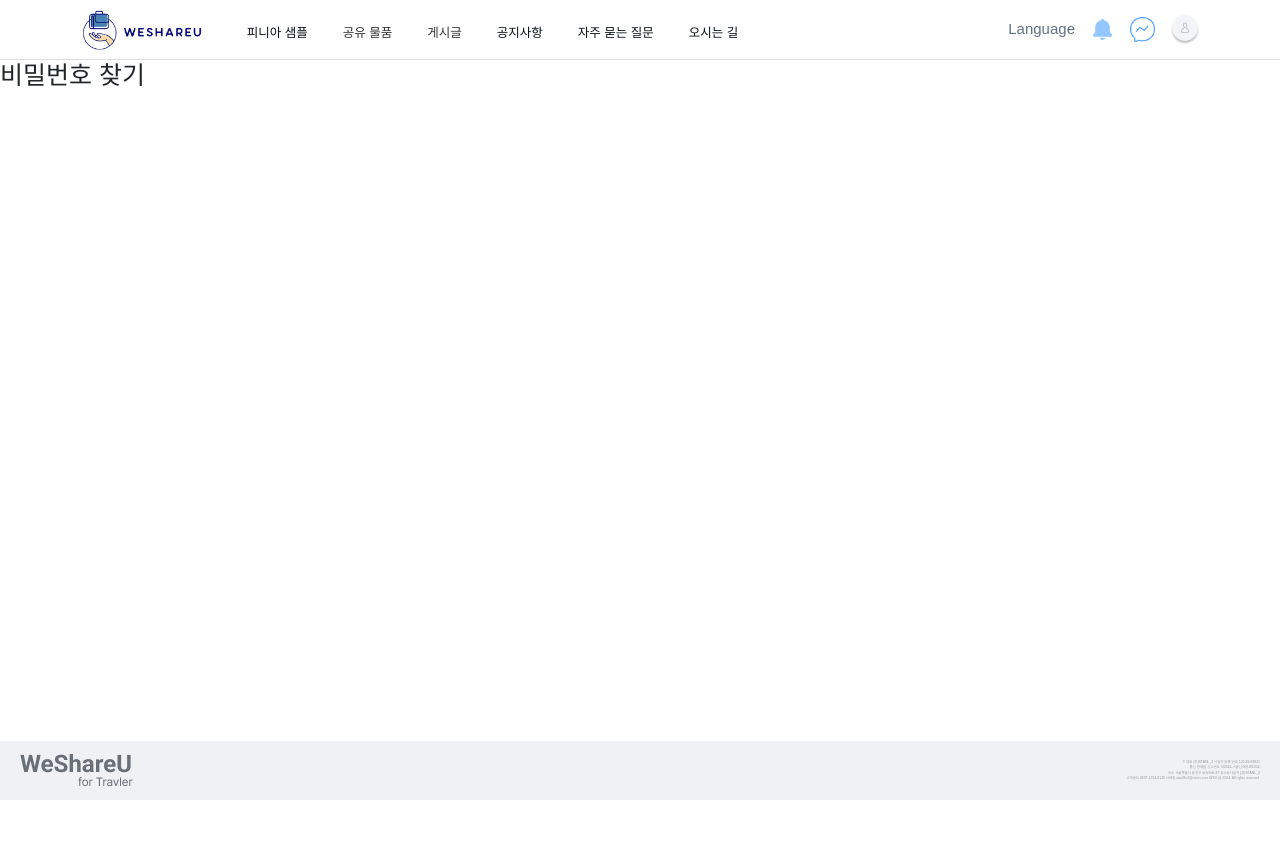
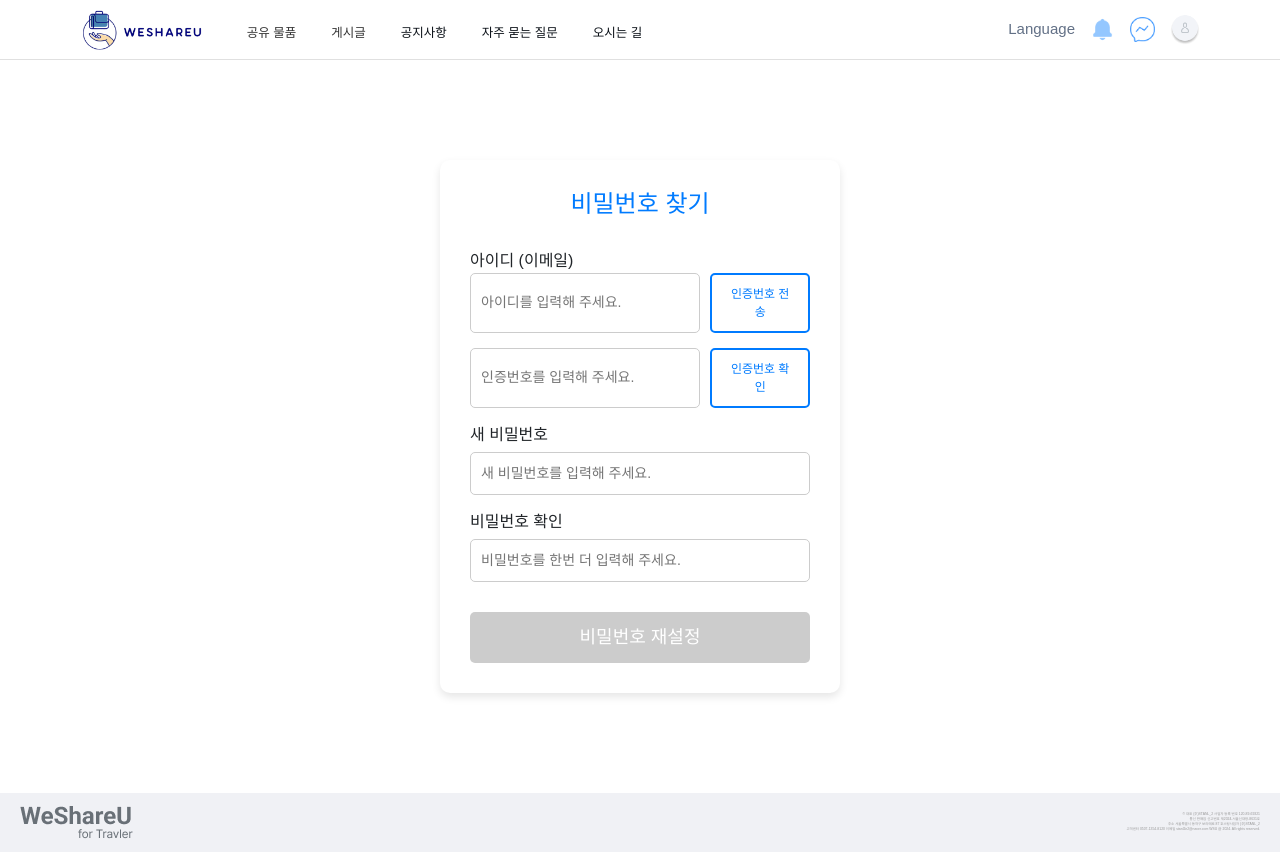
Before and after one commit to beyond-sw-camp/be09-4th-STANL2-WeShareYou, a Vue app: page /findPwd in a window 1280 px wide. Before the commit the page ends 800 px from the top, so only its background shows below. Built offline with nearby package versions, Linux system fonts and the light colour scheme; a web font is replaced by a local one.

Commit message:
feat: 비밀번호 찾기 완료(#22)

```diff
--- a/src/stores/member/findPwd.js
+++ b/src/stores/member/findPwd.js
@@ -0,0 +1,42 @@
+import { defineStore } from 'pinia';
+import axios from 'axios';
+
+export const useFindPwdStore = defineStore('findPwd', {
+  actions: {
+    async sendVerificationCode(email) {
+      try {
+        const response = await axios.post('http://localhost:8080/api/v1/member/mail', { email });
+        if (!response.data.success) {
+          throw new Error(response.data.error || '인증번호 전송 실패');
+        }
+      } catch (error) {
+        console.error('인증번호 전송 실패:', error);
+        throw error;
+      }
+    },
+
+    async verifyCode(email, code) {
+      try {
+        const response = await axios.post('http://localhost:8080/api/v1/member/mail/check', { email, code });
+        if (!response.data.success) {
+          throw new Error(response.data.error || '인증번호 확인 실패');
+        }
+      } catch (error) {
+        console.error('인증번호 확인 실패:', error);
+        throw error;
+      }
+    },
+
+    async resetPassword(loginId, password) {
+      try {
+        const response = await axios.put('http://localhost:8080/api/v1/member/password', { loginId, password });
+        if (!response.data.success) {
+          throw new Error(response.data.error || '비밀번호 재설정 실패');
+        }
+      } catch (error) {
+        console.error('비밀번호 재설정 실패:', error);
+        throw error;
+      }
+    },
+  },
+});
--- a/src/views/body/member/FindPwd.vue
+++ b/src/views/body/member/FindPwd.vue
@@ -1,13 +1,195 @@
 <template>
-    <div>
-<h1>비밀번호 찾기</h1>
+    <div class="find-pwd-container">
+        <h1 class="page-title">비밀번호 찾기</h1>
+
+        <label for="loginId" class="loginId">아이디 (이메일)</label>
+        <div class="form-group with-button">
+            <input v-model="loginId" id="loginId" type="email" placeholder="아이디를 입력해 주세요." />
+            <button class="small-button" @click="sendVerificationCode">인증번호 전송</button>
+        </div>
+
+        <div class="form-group with-button">
+            <input v-model="verificationCode" placeholder="인증번호를 입력해 주세요." />
+            <button class="small-button" @click="verifyCode">인증번호 확인</button>
+        </div>
+
+        <p v-if="verificationStatus" :class="{ 'success-text': isVerified, 'error-text': !isVerified }">
+            {{ verificationStatus }}
+        </p>
+
+        <div class="form-group">
+            <label for="newPassword" class="pwd">새 비밀번호</label>
+            <input v-model="newPassword" id="newPassword" type="password" placeholder="새 비밀번호를 입력해 주세요." />
+        </div>
+
+        <div class="form-group">
+            <label for="confirmPassword" class="pwd">비밀번호 확인</label>
+            <input v-model="confirmPassword" id="confirmPassword" type="password" placeholder="비밀번호를 한번 더 입력해 주세요."
+                @input="validatePasswordMatch" />
+            <p :class="passwordMatchMessageClass">{{ passwordMatchMessage }}</p>
+        </div>
+
+        <button class="submit-button" :disabled="!isVerified || !passwordsMatch" @click="resetPassword">
+            비밀번호 재설정
+        </button>
     </div>
 </template>
 
 <script setup>
+import { ref } from 'vue';
+import { useFindPwdStore } from '@/stores/member/findPwd'; // Store import
 
+const findPwdStore = useFindPwdStore();
+const loginId = ref('');
+const verificationCode = ref('');
+const verificationStatus = ref('');
+const isVerified = ref(false);
+const newPassword = ref('');
+const confirmPassword = ref('');
+const passwordMatchMessage = ref('');
+const passwordMatchMessageClass = ref('');
+const passwordsMatch = ref(false);
+
+async function sendVerificationCode() {
+    try {
+        await findPwdStore.sendVerificationCode(loginId.value);
+        alert('인증번호가 전송되었습니다.');
+    } catch (error) {
+        console.error('인증번호 전송 실패:', error);
+        alert('인증번호 전송에 실패했습니다.');
+    }
+}
+
+async function verifyCode() {
+    try {
+        await findPwdStore.verifyCode(loginId.value, verificationCode.value);
+        verificationStatus.value = '인증 확인되었습니다.';
+        isVerified.value = true;
+    } catch (error) {
+        console.error('인증번호 확인 실패:', error);
+        verificationStatus.value = '인증번호가 올바르지 않습니다.';
+        isVerified.value = false;
+    }
+}
+
+function validatePasswordMatch() {
+    if (newPassword.value === confirmPassword.value) {
+        passwordMatchMessage.value = '비밀번호가 일치합니다.';
+        passwordMatchMessageClass.value = 'success-text';
+        passwordsMatch.value = true;
+    } else {
+        passwordMatchMessage.value = '비밀번호가 일치하지 않습니다.';
+        passwordMatchMessageClass.value = 'error-text';
+        passwordsMatch.value = false;
+    }
+}
+
+async function resetPassword() {
+    if (!passwordsMatch.value) {
+        alert('비밀번호가 일치하지 않습니다.');
+        return;
+    }
+
+    try {
+        await findPwdStore.resetPassword(loginId.value, newPassword.value);
+        alert('비밀번호가 성공적으로 재설정되었습니다.');
+    } catch (error) {
+        console.error('비밀번호 재설정 실패:', error);
+        alert('비밀번호 재설정 중 문제가 발생했습니다.');
+    }
+}
 </script>
 
 <style scoped>
+.loginId, .pwd{
+    font-size: 1.6rem;
+}
+.find-pwd-container {
+    max-width: 40rem;
+    margin: 10rem auto;
+    padding: 3rem;
+    background-color: white;
+    border-radius: 1rem;
+    box-shadow: 0 0.4rem 0.8rem rgba(0, 0, 0, 0.1);
+    font-size: 1.6rem;
+}
 
+.page-title {
+    text-align: center;
+    margin-bottom: 3rem;
+    font-size: 2.4rem;
+    color: #007bff;
+}
+
+.form-group {
+    margin-bottom: 1.5rem;
+    display: flex;
+    flex-direction: column;
+    gap: 0.5rem;
+    font-size: 1.6rem;
+}
+
+.form-group input {
+    padding: 1rem;
+    border: 0.1rem solid #ccc;
+    border-radius: 0.5rem;
+    font-size: 1.4rem;
+    width: 100%;
+}
+
+.with-button {
+    display: flex;
+    flex-direction: row;
+    gap: 1rem;
+}
+
+.small-button {
+    padding: 1rem 1.5rem;
+    background-color: white;
+    color: #007bff;
+    border: 0.2rem solid #007bff;
+    border-radius: 0.5rem;
+    cursor: pointer;
+    transition: background-color 0.3s, color 0.3s;
+    font-size: 1.2rem;
+    width: 39.5%;
+}
+
+.small-button:hover {
+    background-color: #007bff;
+    color: white;
+}
+
+.submit-button {
+    width: 100%;
+    padding: 1.2rem;
+    background-color: #007bff;
+    color: white;
+    border: none;
+    border-radius: 0.5rem;
+    cursor: pointer;
+    transition: background-color 0.3s;
+    font-size: 1.8rem;
+}
+
+.submit-button:disabled {
+    background-color: #ccc;
+    cursor: not-allowed;
+}
+
+.submit-button:hover:enabled {
+    background-color: #0056b3;
+}
+
+.success-text {
+    color: green;
+    margin-top: 0.5rem;
+    font-size: 1.4rem;
+}
+
+.error-text {
+    color: red;
+    margin-top: 0.5rem;
+    font-size: 1.4rem;
+}
 </style>
--- a/src/views/body/member/SignUp.vue
+++ b/src/views/body/member/SignUp.vue
@@ -23,7 +23,8 @@
                         아이디 (이메일) <span class="required-text">*필수</span>
                     </label>
                     <div class="input-group with-button">
-                <input v-model="loginId" id="loginId" type="email" placeholder="이메일 형식의 아이디를 입력해 주세요." required />
+                        <input v-model="loginId" id="loginId" type="email" placeholder="이메일 형식의 아이디를 입력해 주세요."
+                            required />
                         <button type="button" class="small-button" @click="sendVerificationCode">인증번호 전송</button>
                     </div>
 
@@ -36,14 +37,16 @@
                         <label for="password">
                             비밀번호 <span class="required-text">*필수</span>
                         </label>
-                <input v-model="password" id="password" type="password" placeholder="비밀번호를 입력해 주세요." @input="validatePasswordMatch" required />
+                        <input v-model="password" id="password" type="password" placeholder="비밀번호를 입력해 주세요."
+                            @input="validatePasswordMatch" required />
                     </div>
 
                     <div class="input-group">
                         <label for="confirmPassword">
                             비밀번호 확인 <span class="required-text">*필수</span>
                         </label>
-                <input v-model="confirmPassword" id="confirmPassword" type="password" placeholder="비밀번호를 한번 더 입력해 주세요." @input="validatePasswordMatch" required />
+                        <input v-model="confirmPassword" id="confirmPassword" type="password"
+                            placeholder="비밀번호를 한번 더 입력해 주세요." @input="validatePasswordMatch" required />
                         <span :class="passwordMatchMessageClass">{{ passwordMatchMessage }}</span>
                     </div>
 
@@ -235,24 +238,29 @@ const register = async () => {
     font-size: 0.75rem;
     margin-left: 0.25rem;
 }
+
 .success-message {
     color: #28a745;
     font-size: 0.75rem;
-    margin-top: 5px;
-    display: block; /* 줄 바꿈 적용 */
+    margin-top: 0.5rem;
+    display: block;
+    font-size: 0.7rem;
 }
 
 .error-message {
     color: #dc3545;
     font-size: 0.75rem;
-    margin-top: 5px;
-    display: block; /* 줄 바꿈 적용 */
+    margin-top: 0.5rem;
+    display: block;
+    font-size: 0.7rem;
 }
+
 .signup-page {
     display: flex;
     flex-direction: column;
     min-height: 100vh;
     background-color: #f5f6f8;
+    font-size: 5rem;
 }
 
 .signup-container {
@@ -268,7 +276,7 @@ const register = async () => {
     max-width: 40rem;
     padding: 2rem;
     background-color: white;
-    border-radius: 10px;
+    border-radius: 1rem;
     box-shadow: 0 0.5rem 1rem rgba(0, 0, 0, 0.1);
 }
 
@@ -290,6 +298,7 @@ const register = async () => {
     margin-bottom: 1rem;
     display: flex;
     flex-direction: column;
+    font-size: 1.5rem;
 }
 
 .with-button {
@@ -299,7 +308,9 @@ const register = async () => {
     gap: 0.5rem;
     width: 100%;
     min-width: 0;
+    font-size: 1rem;
 }
+
 .with-button input {
     flex: 1;
     min-width: 0;
@@ -318,7 +329,9 @@ const register = async () => {
     flex: 1;
     display: flex;
     flex-direction: column;
+    font-size: 1.5rem;
 }
+
 /* 성별 섹션 */
 .gender-container {
     display: flex;
@@ -330,6 +343,7 @@ const register = async () => {
     gap: 1rem;
     margin-top: 0.5rem;
 }
+
 .radio-option {
     display: flex;
     align-items: center;
@@ -343,6 +357,7 @@ const register = async () => {
     margin: 0;
     cursor: pointer;
 }
+
 /* 나이 섹션 */
 .age-container {
     display: flex;
@@ -353,14 +368,14 @@ const register = async () => {
 .select-container select {
     padding: 0.5rem;
     border: none;
-    border-bottom: 1px solid #ccc;
-    width: 80px;
+    border-bottom: 0.1rem solid #ccc;
+    width: 8rem;
     outline: none;
     transition: border-color 0.3s;
 }
 
 .select-container select:focus {
-    border-bottom: 1px solid #007bff;
+    border-bottom: 0.1rem solid #007bff;
 }
 
 /* 라벨 스타일 */
@@ -374,16 +389,19 @@ const register = async () => {
     margin-bottom: 0.5rem;
 }
 
-input, select {
+input,
+select {
     padding: 0.625rem;
     border: none;
-    border-bottom: 1px solid #ccc;
+    border-bottom: 0.1rem solid #ccc;
     width: 100%;
     box-sizing: border-box;
     outline: none;
     transition: border-color 0.3s;
 }
-input:focus, select:focus {
+
+input:focus,
+select:focus {
     border-bottom: 1px solid #007bff;
 }
 
@@ -392,8 +410,8 @@ input:focus, select:focus {
     padding: 0.5rem 1rem;
     background-color: white;
     color: #007bff;
-    border: 2px solid #007bff;
-    border-radius: 4px;
+    border: 0.2rem solid #007bff;
+    border-radius: 0.4rem;
     cursor: pointer;
     white-space: nowrap;
     transition: background-color 0.3s, color 0.3s;
@@ -410,7 +428,7 @@ input:focus, select:focus {
     background-color: #007bff;
     color: white;
     border: none;
-    border-radius: 4px;
+    border-radius: 0.4rem;
     cursor: pointer;
 }
 
--- a/src/views/navigation/Navigation.vue
+++ b/src/views/navigation/Navigation.vue
@@ -8,10 +8,6 @@
 
             <!-- 메뉴 리스트 -->
             <ul class="menu-list">
-                <li>
-                    <RouterLink to="/sample" @click="resetDropdown">피니아 샘플</RouterLink>
-                </li>
-
                 <!-- 공유 물품 드롭다운 -->
                 <li class="dropdown" @click="toggleDropdown('product')">
                     <span :class="{ active: activeMenu === 'product' }">공유 물품</span>
```
Lines whose indentation alone changed are shown as unchanged.
